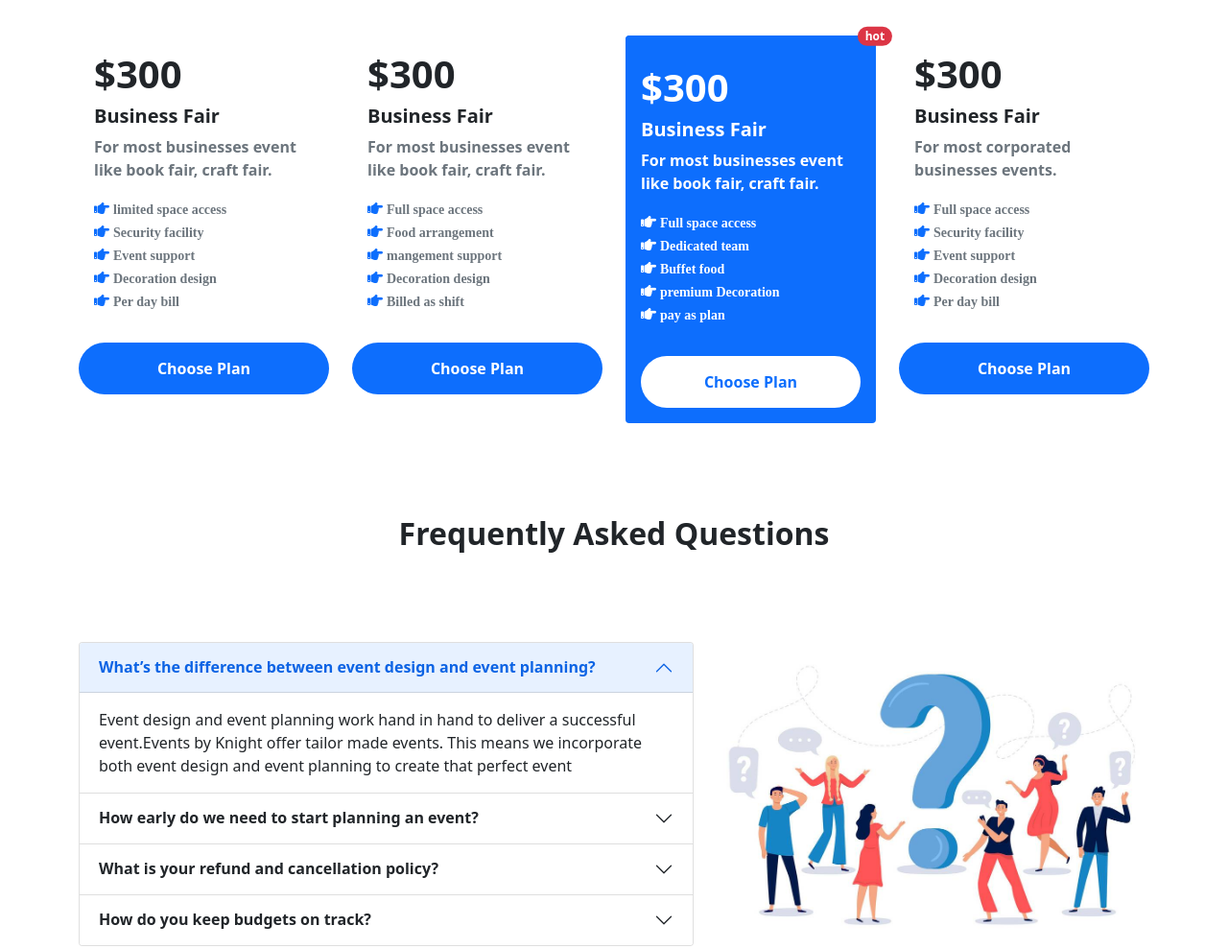
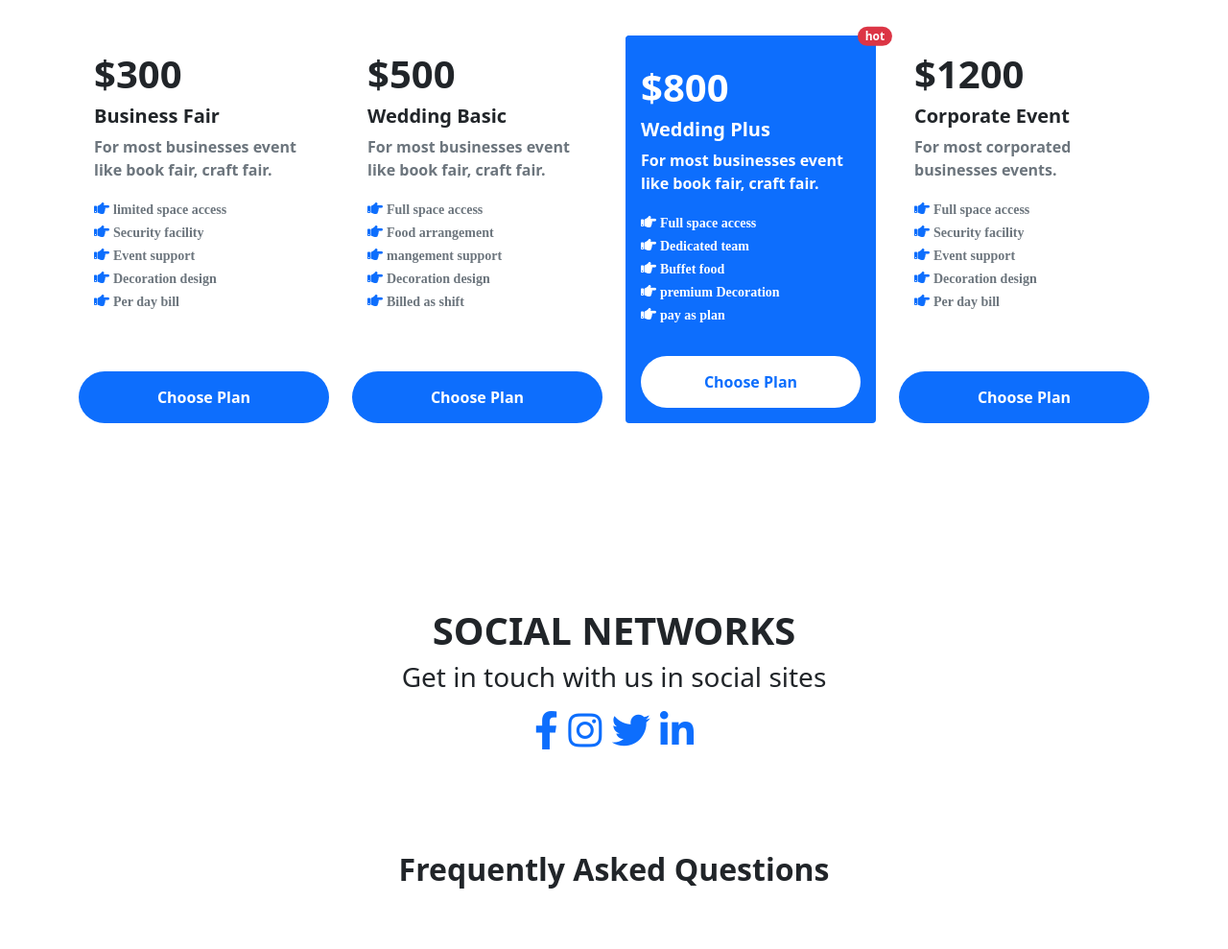
Before and after one commit to Tareq-Ahmed-Github/convention-center, a plain HTML site: page index.html in a window 1280 px wide. Shown: the part 769-1758 px from the top of the page at 96% size. Drawn offline with nearby package versions, Linux system fonts and the light colour scheme.

Commit message:
extra section added

```diff
--- a/index.html
+++ b/index.html
@@ -12,7 +12,7 @@
         integrity="sha384-DyZ88mC6Up2uqS4h/KRgHuoeGwBcD4Ng9SiP4dIRy0EXTlnuz47vAwmeGwVChigm" crossorigin="anonymous">
 
     <!-- custom css link  -->
-    <link rel="stylesheet" href="style.css">
+    <link rel="stylesheet" href="./style.css">
 
     <!-- bootstrap css -->
     <link href="https://cdn.jsdelivr.net/npm/bootstrap@5.1.3/dist/css/bootstrap.min.css" rel="stylesheet"
@@ -23,7 +23,7 @@
 
     <header>
         <nav class="navbar fixed-top navbar-expand-lg navbar-light bg-light">
-            <div class="container">
+            <div class="container mb-5">
                 <div>
                     <a class="navbar-brand" href="#">Cityhall Convention Center</a>
                     <button class="navbar-toggler" type="button" data-bs-toggle="collapse" data-bs-target="#navbarNav"
@@ -52,7 +52,7 @@
 
         <!-- image slider -->
 
-        <section class="">
+        <section class="h-25 h-md-100">
             <div id="carouselExampleCaptions" class="carousel slide" data-bs-ride="carousel">
                 <div class="carousel-indicators">
                     <button type="button" data-bs-target="#carouselExampleCaptions" data-bs-slide-to="0" class="active"
@@ -64,13 +64,13 @@
                 </div>
                 <div class="carousel-inner">
                     <div class="carousel-item active">
-                        <img src="images/banner.png" class="d-block w-100" alt="...">
+                        <img src="images/banner.png" class="d-block w-100 bannersize" alt="...">
                         <div class="carousel-caption m-5 d-none d-md-block">
                             <h1 class="text text-wrap">LET CITYHALL CONVENTION CENTER HOST YOUR NEXT EVENT !</h1>
                             <p class="text-wrap">“WE WORK WITH ALL BUDGETS. NO BUDGET IS BIG OR SMALL. LET’S TALK AND
                                 COMPOSE BEAUTIFUL
                                 MEMORIES TO LAST A LIFETIME.”</p>
-                            <button class="bg-white px-5 py-3 border-0 rounded text-primary fw-bold fs-5"><a
+                            <button class="bg-white px-5 py-3 border-0 rounded-pill text-primary fw-bold fs-5"><a
                                     href="http://www.cityhall.com.bd/index.php" class="text-decoration-none"
                                     target="blank">Book
                                     Now</a></button>
@@ -83,7 +83,7 @@
                             <p class="text-wrap">“WE WORK WITH ALL BUDGETS. NO BUDGET IS BIG OR SMALL. LET’S TALK AND
                                 COMPOSE BEAUTIFUL
                                 MEMORIES TO LAST A LIFETIME.”</p>
-                            <button class="bg-white px-5 py-3 border-0 rounded text-primary fw-bold fs-5"><a
+                            <button class="bg-white px-5 py-3 border-0 rounded-pill text-primary fw-bold fs-5"><a
                                     href="http://www.cityhall.com.bd/index.php" class="text-decoration-none"
                                     target="blank">Book
                                     Now</a></button>
@@ -96,7 +96,7 @@
                             <p class="text-wrap">“WE WORK WITH ALL BUDGETS. NO BUDGET IS BIG OR SMALL. LET’S TALK AND
                                 COMPOSE BEAUTIFUL
                                 MEMORIES TO LAST A LIFETIME.”</p>
-                            <button class="bg-white px-5 py-3 border-0 rounded text-primary fw-bold fs-5"><a
+                            <button class="bg-white px-5 py-3 border-0 rounded-pill text-primary fw-bold fs-5"><a
                                     href="http://www.cityhall.com.bd/index.php" class="text-decoration-none"
                                     target="blank">Book
                                     Now</a></button>
@@ -127,6 +127,8 @@
                 <button type="button" class="btn-close me-2 m-auto" data-bs-dismiss="toast" aria-label="Close"></button>
             </div>
         </div>
+
+
         <!-- packages  -->
 
         <section class="container my-5">
@@ -134,11 +136,13 @@
             <div class="row row-cols-1 row-cols-md-4 g-4 my-3">
 
                 <div class="col">
-                    <div class="card h-75 border-0">
-                        <div class="card-body">
+                    <div class="card h-100 border-0 bg-white">
+
+                        <div class="card-body ">
                             <h5 class="card-title fw-bold fs-1">$300</h5>
                             <h5 class="card-title fw-bold">Business Fair</h5>
-                            <p class="card-text text-wrap text-secondary fw-bolder">For most businesses event like book
+                            <p class="card-text text-wrap text-secondary fw-bolder">For most businesses event like
+                                book
                                 fair,
                                 craft fair.</p>
                             <i class="fas fa-hand-point-right text-primary d-block py-1"><small
@@ -160,16 +164,18 @@
                                     bill</small></i>
 
                         </div>
+
                         <div class="card-footer mt-3 border-0 d-flex justify-content-center rounded-pill bg-primary">
-                            <button class="btn text-white fw-bold">Choose Plan</button>
+                            <button class="btn text-white fw-bold">Choose
+                                Plan</button>
                         </div>
                     </div>
                 </div>
                 <div class="col">
-                    <div class="card h-75 border-0">
-                        <div class="card-body">
-                            <h5 class="card-title fw-bold fs-1">$300</h5>
-                            <h5 class="card-title fw-bold">Business Fair</h5>
+                    <div class="card h-100 border-0">
+                        <div class="card-body  ">
+                            <h5 class="card-title fw-bold fs-1">$500</h5>
+                            <h5 class="card-title fw-bold">Wedding Basic</h5>
                             <p class="card-text text-wrap text-secondary fw-bolder">For most businesses event like book
                                 fair,
                                 craft fair.</p>
@@ -193,7 +199,7 @@
                 </div>
                 <div class="col">
 
-                    <div class="card h-100 border-0 bg-primary cardheight">
+                    <div class="card h-100 border-0 bg-primary">
                         <button type="button" class="btn btn-primary position-relative">
                             <span
                                 class="position-absolute top-0 start-100 translate-middle badge rounded-pill bg-danger">
@@ -201,9 +207,9 @@
                                 <span class="visually-hidden">special</span>
                             </span>
                         </button>
-                        <div class="card-body text-white">
-                            <h5 class="card-title fw-bold fs-1">$300</h5>
-                            <h5 class="card-title fw-bold">Business Fair</h5>
+                        <div class="card-body text-white" style="border-radius: 60px;">
+                            <h5 class="card-title fw-bold fs-1">$800</h5>
+                            <h5 class="card-title fw-bold">Wedding Plus</h5>
                             <p class="card-text text-wrap fw-bolder">For most businesses event like book
                                 fair,
                                 craft fair.</p>
@@ -224,10 +230,10 @@
                     </div>
                 </div>
                 <div class="col">
-                    <div class="card h-75 border-0 rounded">
-                        <div class="card-body">
-                            <h5 class="card-title fw-bold fs-1">$300</h5>
-                            <h5 class="card-title fw-bold">Business Fair</h5>
+                    <div class="card h-100 border-0">
+                        <div class="card-body ">
+                            <h5 class="card-title fw-bold fs-1">$1200</h5>
+                            <h5 class="card-title fw-bold">Corporate Event</h5>
                             <p class="card-text text-wrap text-secondary fw-bolder">For most corporated businesses
                                 events.</p>
                             <i class="fas fa-hand-point-right text-primary d-block py-1"><small
@@ -256,6 +262,24 @@
                 </div>
             </div>
         </section>
+
+        <!--extra-section -->
+        <section class="cintainer social pt-5">
+            <h1 class="text-center fw-bolder mt-5 pt-5">SOCIAL NETWORKS</h1>
+            <h3 class="text-center">Get in touch with us in social sites</h3>
+            <p class="text-center fs-1">
+                <a class="social-icons" href="https://www.facebook.com/" target="blank"><i
+                        class="fab fa-facebook-f social-icon"></i></a>
+                <a class="social-icons" href="https://www.instagram.com/" target="blank"><i
+                        class="fab fa-instagram social-icon"></i></a>
+                <a class="social-icons" href="https://www.twitter.com/" target="blank"><i
+                        class="fab fa-twitter social-icon"></i></a>
+                <a class="social-icons" href="https://www.linkedin.com/" target="blank"><i
+                        class="fab fa-linkedin-in social-icon"></i></a>
+
+            </p>
+        </section>
+        <!-- endextra-section  -->
 
         <!-- frequently asked question  -->
 
--- a/style.css
+++ b/style.css
@@ -2,9 +2,8 @@
     height: 623px;
     width: 1440px;
 }
-
-.cardheight{
-    height: 2rem;
+.radiuscard{
+    border-radius: 60px;
 }
 
 .store{
```
